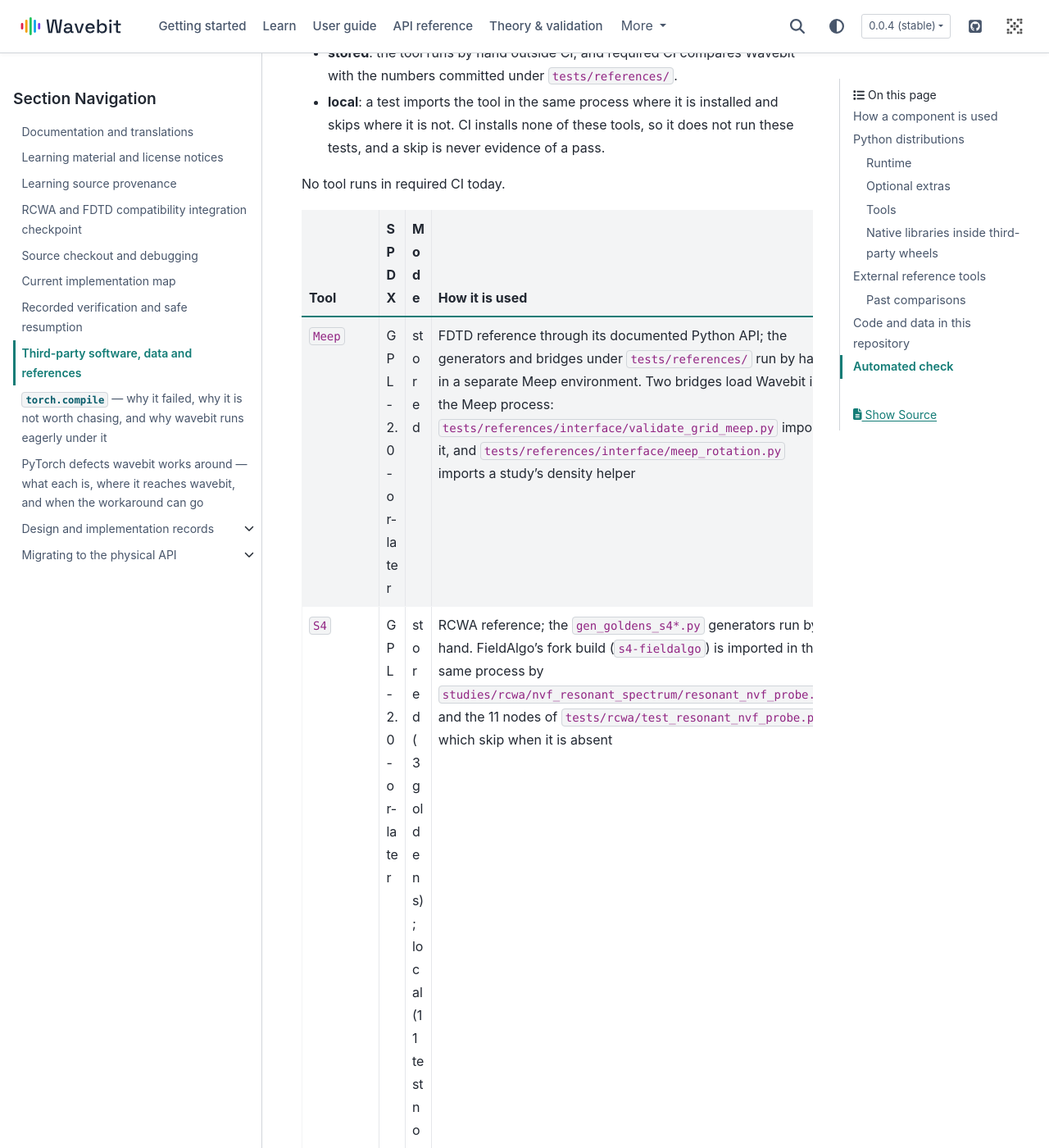
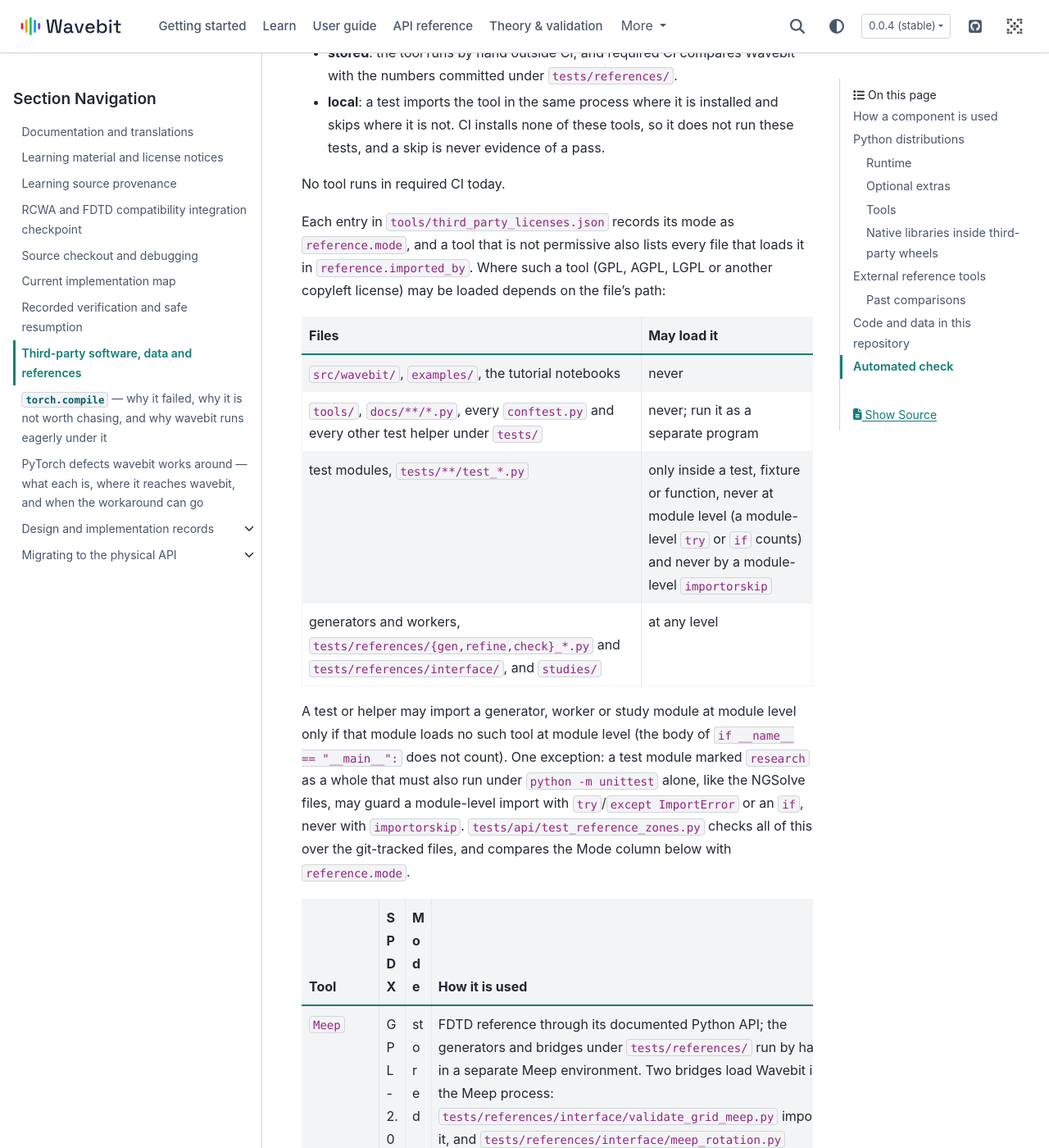
Before and after one commit to fieldalgo/wavebit, a Sphinx documentation site: the page built from docs/development/third-party.md, in a window 1280 px wide and 1400 px high, scrolled down 8999 px. Shown: the whole window at 82% size. Built offline with Sphinx 7.4.7 and the PyData theme 0.15.4, drawn with Linux system fonts in a browser that asks for light colours; pages that are not in the unit, such as notebooks, are missing from menus.

Commit message:
tools: check where reference tools are loaded
A reference tool whose license is not permissive (GPL, AGPL, LGPL and
other copyleft) may be loaded only where its file's path allows. The new
tests/api/test_reference_zones.py reads the git-tracked .py files and the
tutorial notebooks' code cells and fails when:

- shipped code, an example or tutorial, tools/, docs/**/*.py, a conftest
  or another test helper loads one at all;
- a test module loads one at module level (a module-level try or if
  counts) or through a module-level importorskip. A file marked research
  as a whole may guard a module-level import, as the eight NGSolve files
  do, but never with importorskip;
- a test or helper imports a generator, worker or study module at module
  level that loads one at module level (the __main__ block does not count);
- a file that loads one is not in the tool's reference.imported_by, a glob
  there matches no loader, or a past tool is loaded;
- a tracked .py file is in no zone;
- a Mode cell in docs/development/third-party.md or its Korean page
  differs from the tool's reference.mode.

Literal pytest.importorskip, importlib.import_module and __import__ calls
count as loads. Each rule has a synthetic case that must fail or pass,
and untracked files are not scanned.

tools/third_party_licenses.json gives every external tool a reference
block: its modes, and for Meep, S4, NGSolve and the past copyleft tools
the files that load them. The docs describe the zones in both languages,
and tests/README.md names the research guard as the one exception.

tools/check_licenses.py is unchanged, so nothing new runs in the
distribution jobs. The test reads source only and runs in the Linux test
jobs; the real-tree scan takes about 11 s.

Co-Authored-By: Claude Opus 5.5 <noreply@anthropic.com>
Claude-Session: https://claude.ai/code/session_01EsCWzm3bJvXTL4D2TsVzgR

```diff
--- a/docs/development/third-party.md
+++ b/docs/development/third-party.md
@@ -163,6 +163,27 @@ The Mode column says how CI meets each tool:
 
 No tool runs in required CI today.
 
+Each entry in `tools/third_party_licenses.json` records its mode as
+`reference.mode`, and a tool that is not permissive also lists every file that
+loads it in `reference.imported_by`. Where such a tool (GPL, AGPL, LGPL or
+another copyleft license) may be loaded depends on the file's path:
+
+| Files | May load it |
+| --- | --- |
+| `src/wavebit/`, `examples/`, the tutorial notebooks | never |
+| `tools/`, `docs/**/*.py`, every `conftest.py` and every other test helper under `tests/` | never; run it as a separate program |
+| test modules, `tests/**/test_*.py` | only inside a test, fixture or function, never at module level (a module-level `try` or `if` counts) and never by a module-level `importorskip` |
+| generators and workers, `tests/references/{gen,refine,check}_*.py` and `tests/references/interface/`, and `studies/` | at any level |
+
+A test or helper may import a generator, worker or study module at module level
+only if that module loads no such tool at module level (the body of
+`if __name__ == "__main__":` does not count). One exception: a test module
+marked `research` as a whole that must also run under `python -m unittest`
+alone, like the NGSolve files, may guard a module-level import with
+`try`/`except ImportError` or an `if`, never with `importorskip`.
+`tests/api/test_reference_zones.py` checks all of this over the git-tracked
+files, and compares the Mode column below with `reference.mode`.
+
 | Tool | SPDX | Mode | How it is used |
 | --- | --- | --- | --- |
 | `Meep` | GPL-2.0-or-later | stored | FDTD reference through its documented Python API; the generators and bridges under `tests/references/` run by hand in a separate Meep environment. Two bridges load Wavebit in the Meep process: `tests/references/interface/validate_grid_meep.py` imports it, and `tests/references/interface/meep_rotation.py` imports a study's density helper |
```
Also changed, not shown: docs/locales/ko/pages/development/third-party.md (+18 -0 lines), 3 other files.
